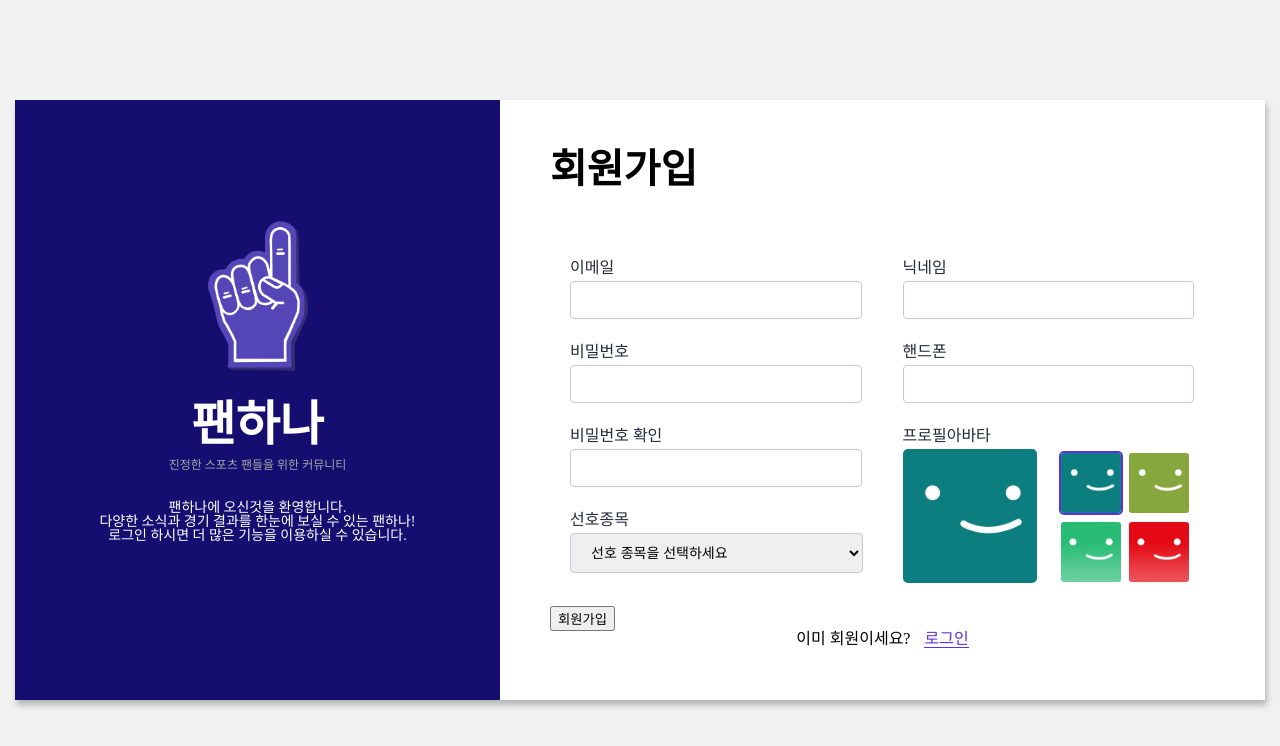
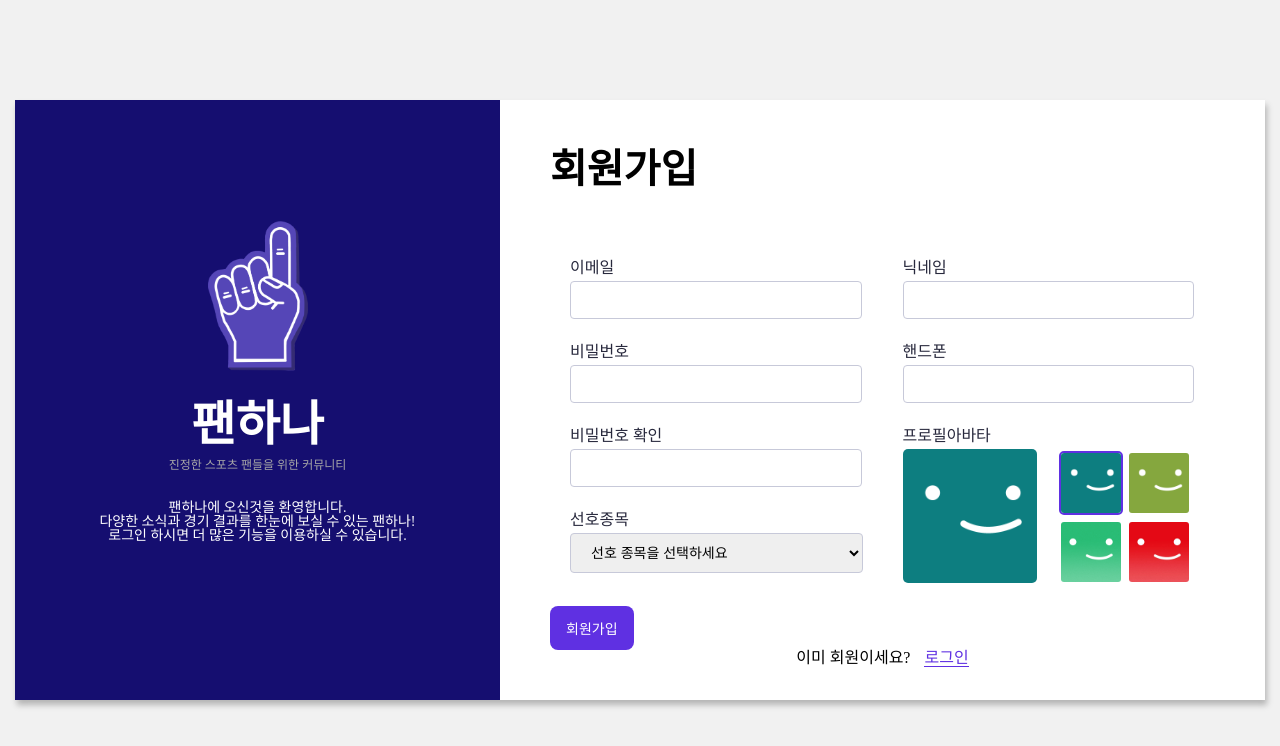
Before and after one commit to ji-silver/FANHANA, a React (Create React App) app: page /join in a window 1280 px wide. Shown: the top 746 px of the page. Built offline with nearby package versions, Linux system fonts and the light colour scheme.

Commit message:
임시저장

```diff
--- a/src/pages/join.tsx
+++ b/src/pages/join.tsx
@@ -107,7 +107,7 @@ const JoinPage: React.FC = () => {
       avatar,
     };
     localStorage.setItem("user", JSON.stringify(user));
-    // navigate("/login");
+    navigate("/login");
   };
 
   return (
@@ -168,7 +168,8 @@ const JoinPage: React.FC = () => {
               </li>
             </ul>
           </StyledArticle>
-          <button onClick={handleRegister}>회원가입</button>
+          <Button disabled={false} purpose="base" content="회원가입" onClick={handleRegister}
+          />
           <p className="goJoin">
             이미 회원이세요? <Link to="/login">로그인</Link>
           </p>
```
